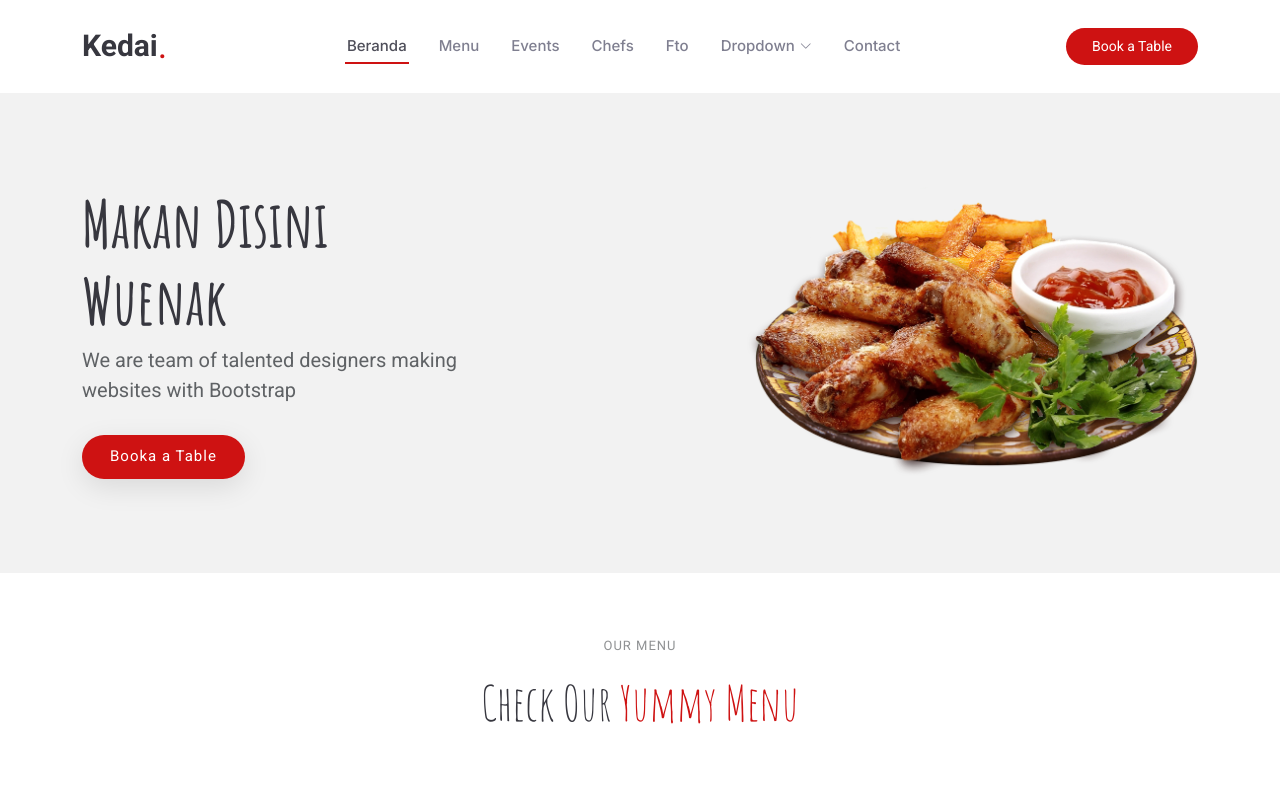
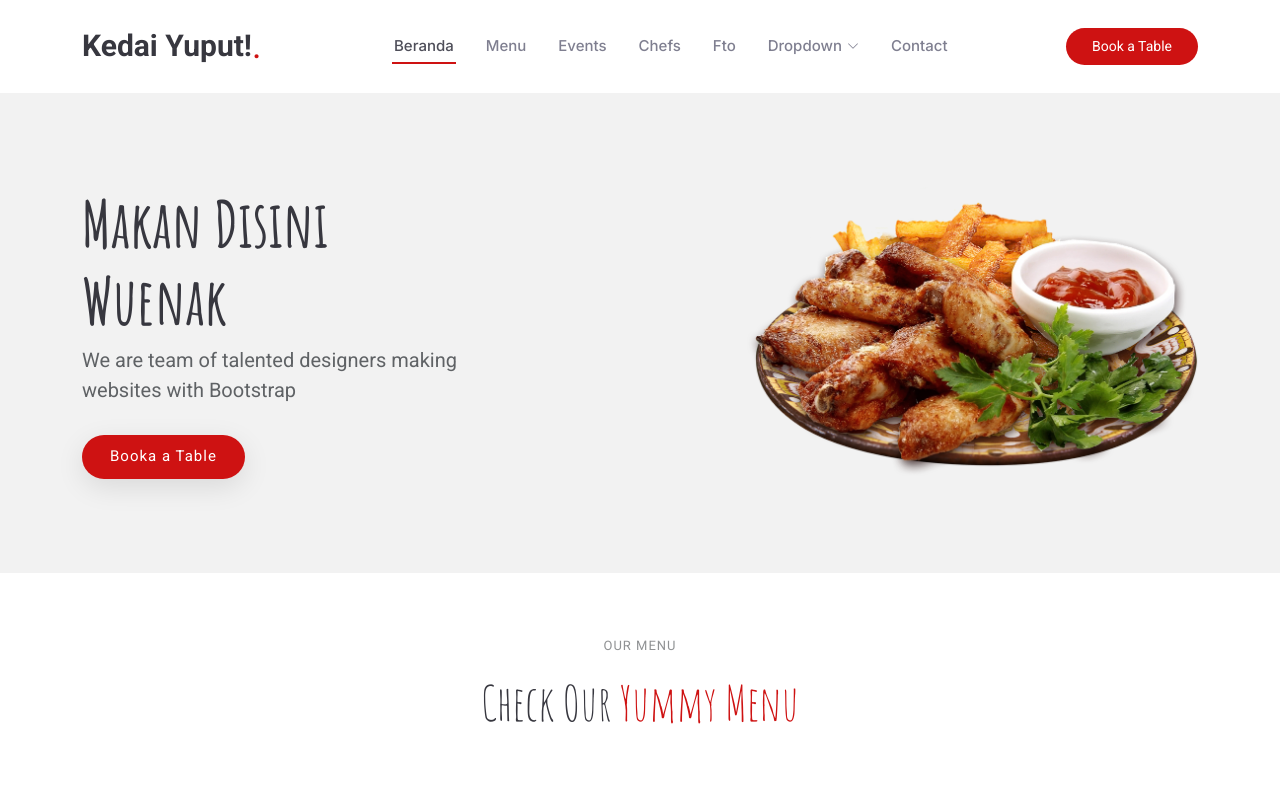
Before and after one commit to ayuuye/web_algopem, a plain HTML site: page index.html in a window 1280 px wide. Shown: the top 796 px of the page. Drawn offline with Linux system fonts and the light colour scheme.

Commit message:
ubah nama

```diff
--- a/index.html
+++ b/index.html
@@ -37,7 +37,7 @@
       <a href="index.html" class="logo d-flex align-items-center me-auto me-xl-0">
         <!-- Uncomment the line below if you also wish to use an image logo -->
         <!-- <img src="assets/img/logo.png" alt=""> -->
-        <h1 class="sitename">Kedai</h1>
+        <h1 class="sitename">Kedai Yuput!</h1>
         <span>.</span>
       </a>
 
```
